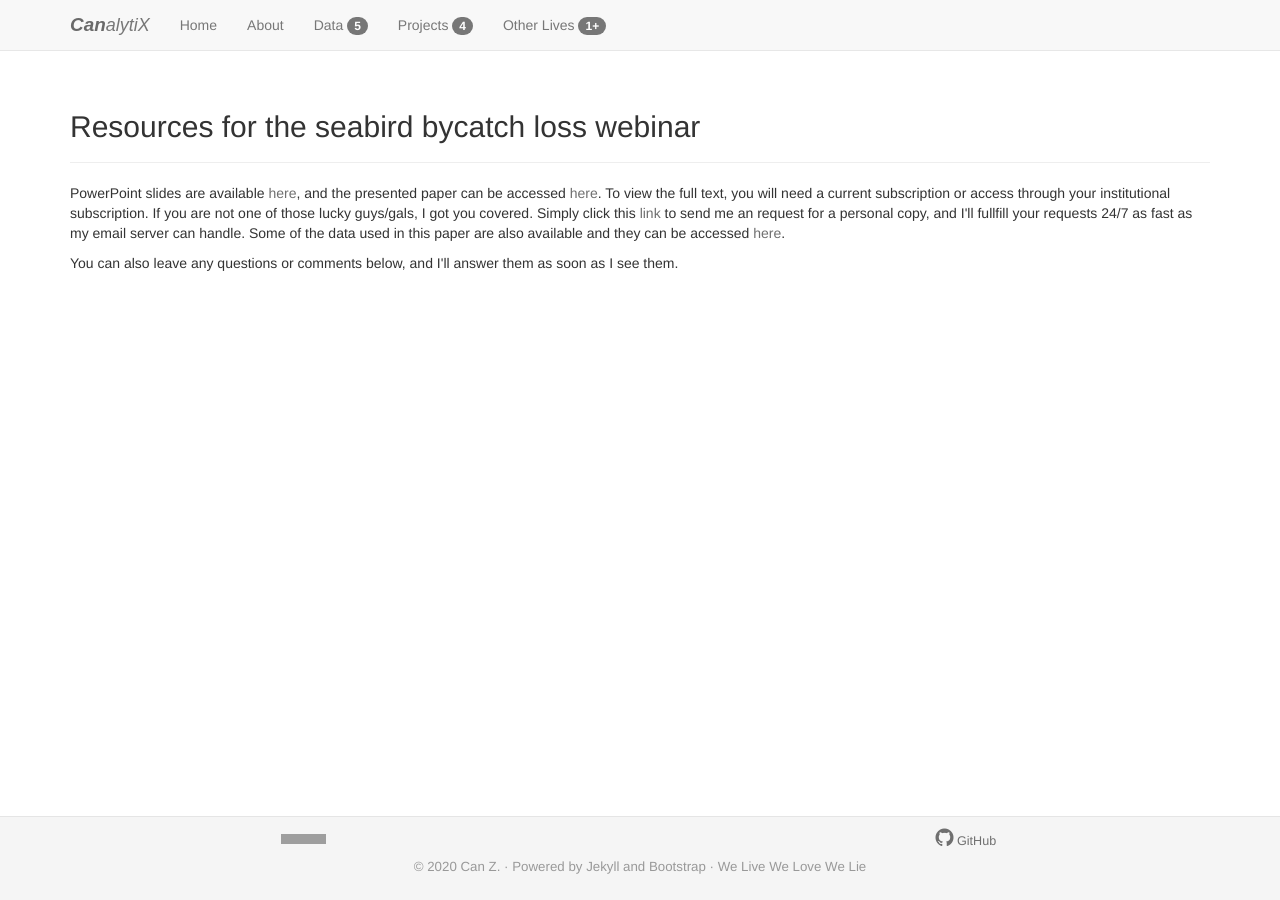
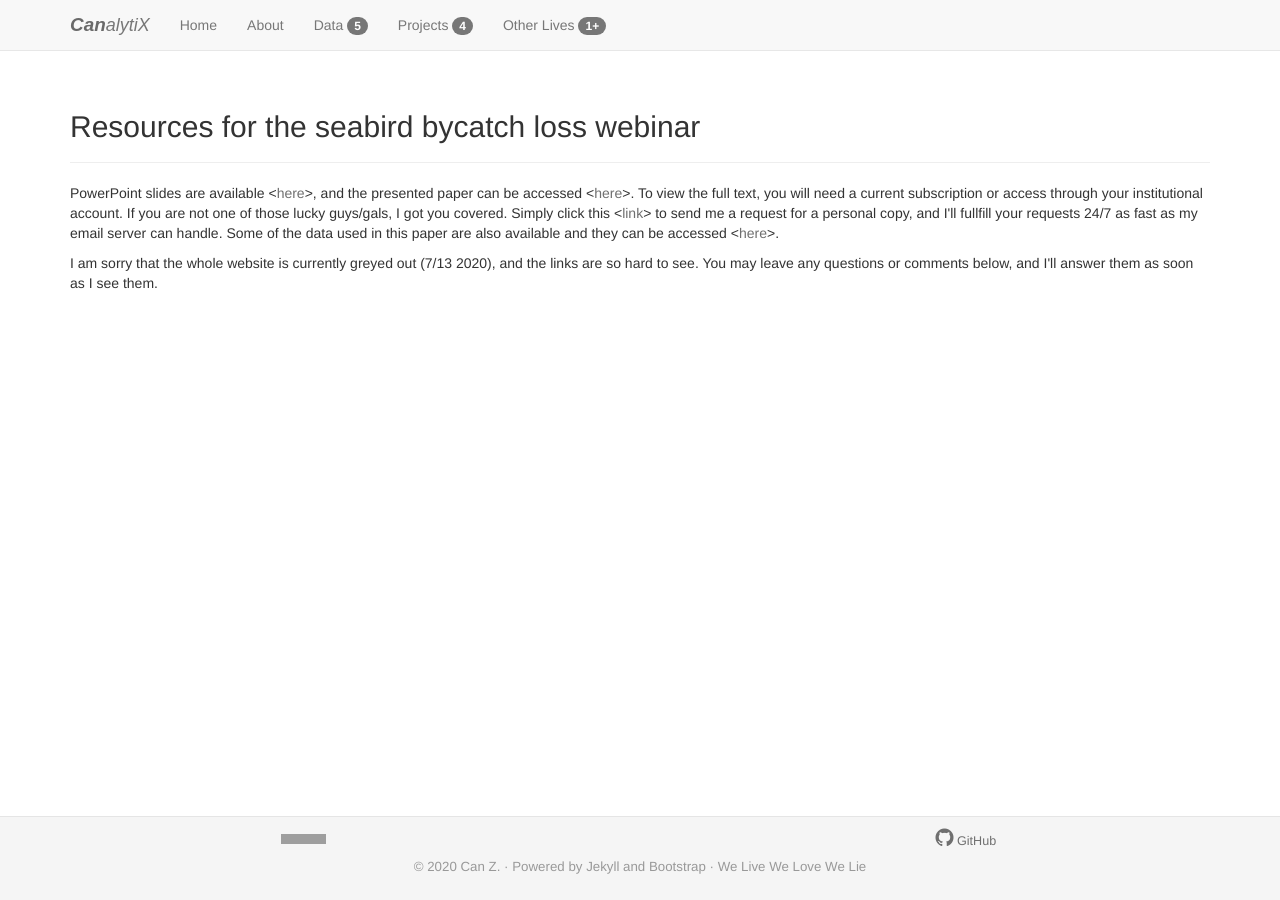
Before and after one commit to HVoltBb/HVoltBb.github.io, a Jekyll site: the page built from random/things/onenoaa20200715.html, in a window 1280 px wide. Built offline with Jekyll 4.4.1, drawn with Linux system fonts in a browser that asks for light colours; comment, search, counter and statistics services are not loaded; grey boxes are pictures that could not be loaded.

Commit message:
Update onenoaa20200715.html

```diff
--- a/random/things/onenoaa20200715.html
+++ b/random/things/onenoaa20200715.html
@@ -11,6 +11,6 @@ description: Seabird bycatch loss resources for the ONENOAA webinar
 	<h2>Resources for the seabird bycatch loss webinar</h2>
 </div>
 <div>
-	<p>PowerPoint slides are available <a href = "">here</a>, and the presented paper can be accessed <a href="https://www.sciencedirect.com/science/article/pii/S0006320719317653">here</a>. To view the full text, you will need a current subscription or access through your institutional subscription. If you are not one of those lucky guys/gals, I got you covered. Simply click this <a href='mailto:eidotog@gmail.com?subject=XxBIRDLOSS2020xX&body=Please%20do%20not%20modify%20the%20subject%20line.%20That%20is%20your%20magic%20code%20to%0get%20what%20you%want.%20This%20email%20is%20not%20monitored%20and%20will%20be%20deleted%20upon%20receipt.'>link</a> to send me an request for a personal copy, and I'll fullfill your requests 24/7 as fast as my email server can handle. Some of the data used in this paper are also available and they can be accessed <a href="https://hvoltbb.github.io/data/">here</a>.</p>
-	<p>You can also leave any questions or comments below, and I'll answer them as soon as I see them.</p>
+	<p>PowerPoint slides are available <<a href = "">here</a>>, and the presented paper can be accessed <<a href="https://www.sciencedirect.com/science/article/pii/S0006320719317653">here</a>>. To view the full text, you will need a current subscription or access through your institutional account. If you are not one of those lucky guys/gals, I got you covered. Simply click this <<a href='mailto:eidotog@gmail.com?subject=XxBIRDLOSS2020xX&body=Please%20do%20not%20modify%20the%20subject%20line.%20That%20is%20your%20magic%20code%20to%0get%20what%20you%want.%20This%20email%20is%20not%20monitored%20and%20will%20be%20deleted%20upon%20receipt.'>link</a>> to send me a request for a personal copy, and I'll fullfill your requests 24/7 as fast as my email server can handle. Some of the data used in this paper are also available and they can be accessed <<a href="https://hvoltbb.github.io/data/">here</a>>.</p>
+	<p>I am sorry that the whole website is currently greyed out (7/13 2020), and the links are so hard to see. You may leave any questions or comments below, and I'll answer them as soon as I see them.</p>
 </div>
```
